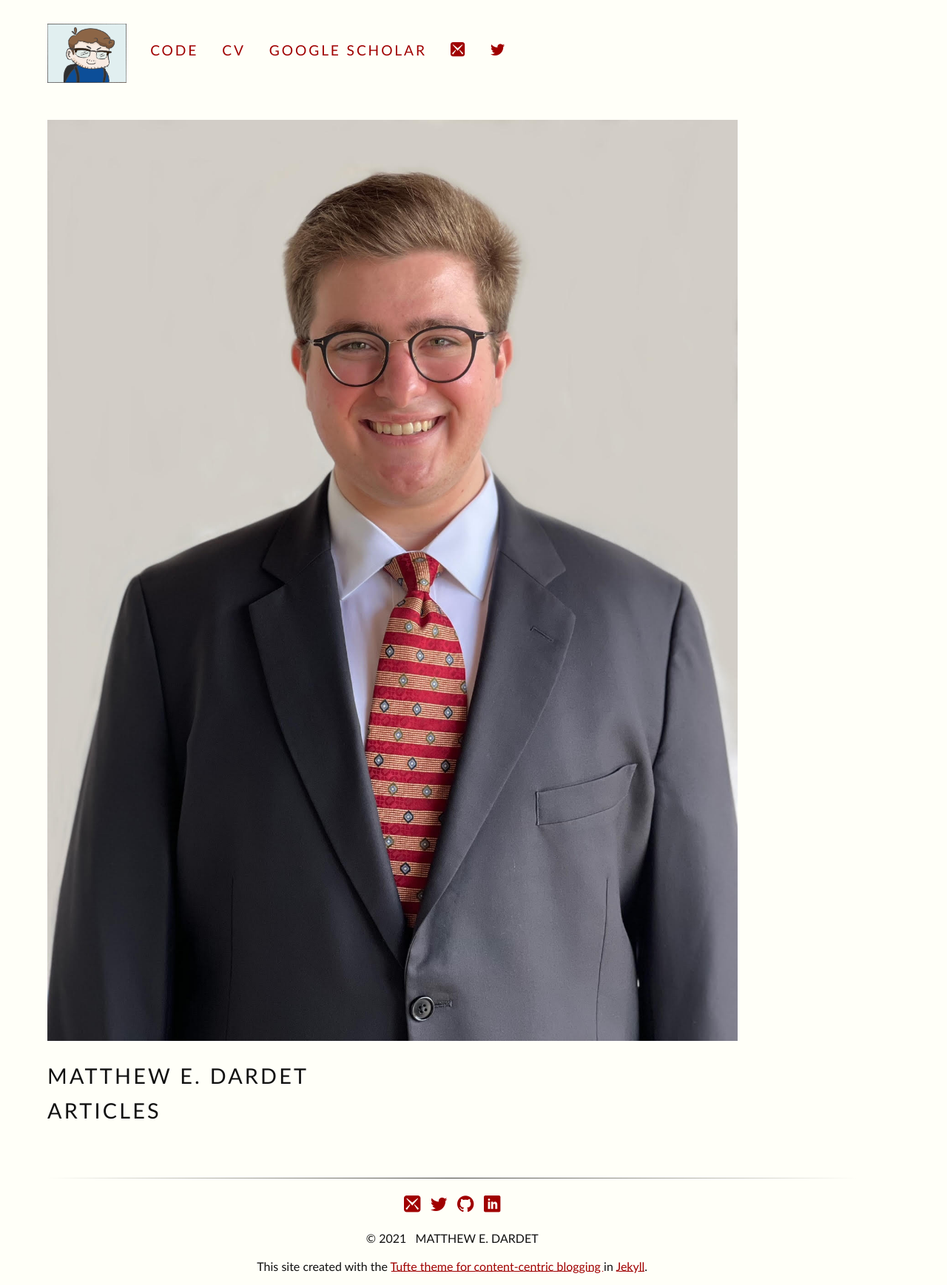
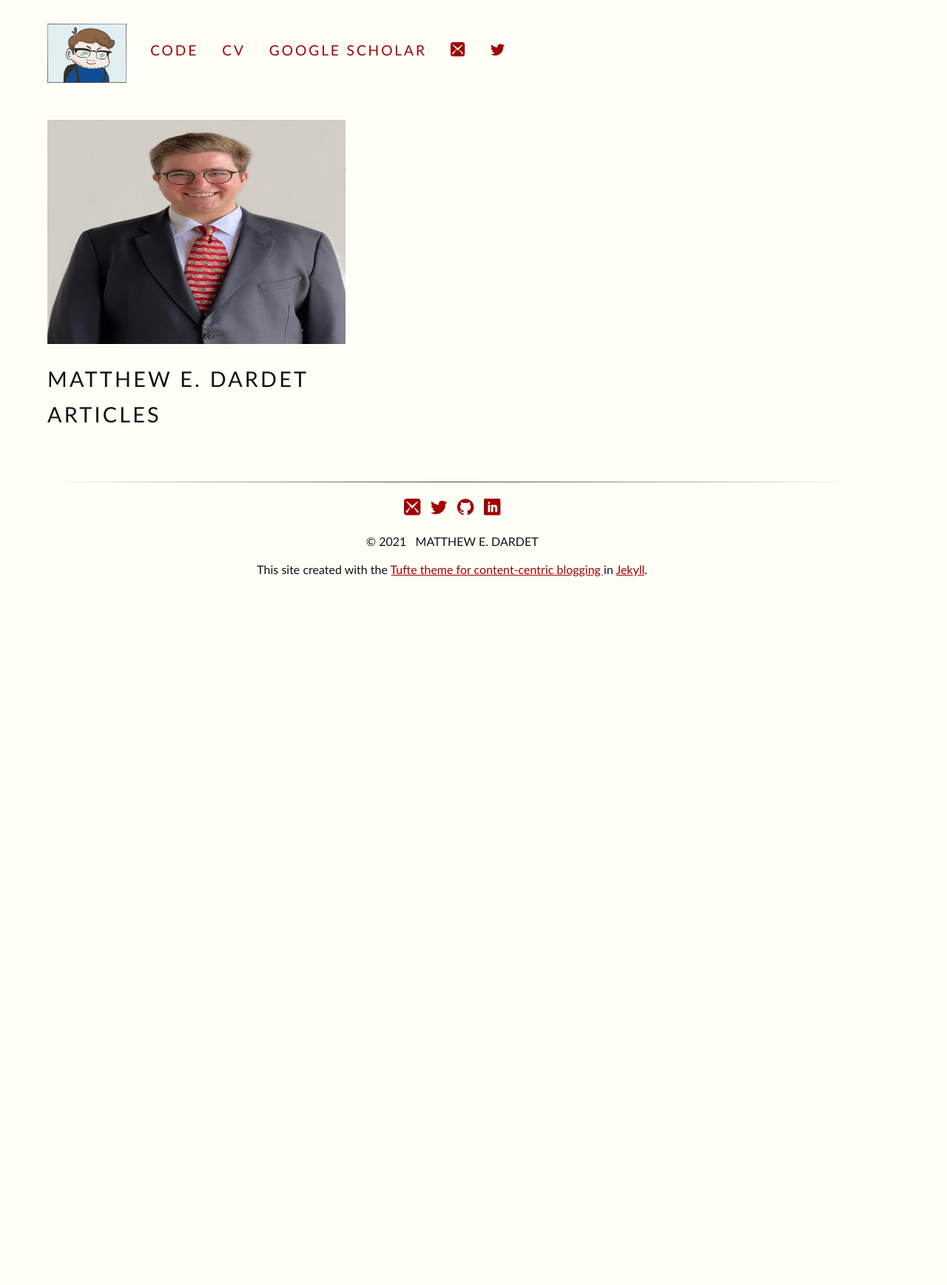
Before and after one commit to matthewdardet/matthewdardet.github.io, a Jekyll site: the page built from index.html, in a window 1280 px wide. Shown: the whole page at 74% size. Built offline with Jekyll 4.4.1, drawn with Linux system fonts in a browser that asks for light colours; some web fonts are replaced; after the commit the page ends 900 px from its top, so only the background shows below that.

Commit message:
Attempt to fix image.

```diff
--- a/index.html
+++ b/index.html
@@ -4,7 +4,7 @@ title: Matthew E. Dardet
 # Note that this index page uses a full-width layout!
 ---
 
-  <p><span class="marginnote"></span><img class="fullwidth" src="assets/img/Matthew (Compressed).jpg"/></p>
+  <p><span class="marginnote"></span><img class="fullwidth" src="assets/img/Matthew (Full).jpg" alt="Matthew E. Dardet" width = "403.2" height = "302.4"/></p>
 
   <h1 class="content-listing-header sans">Matthew E. Dardet</h1>
 
```
